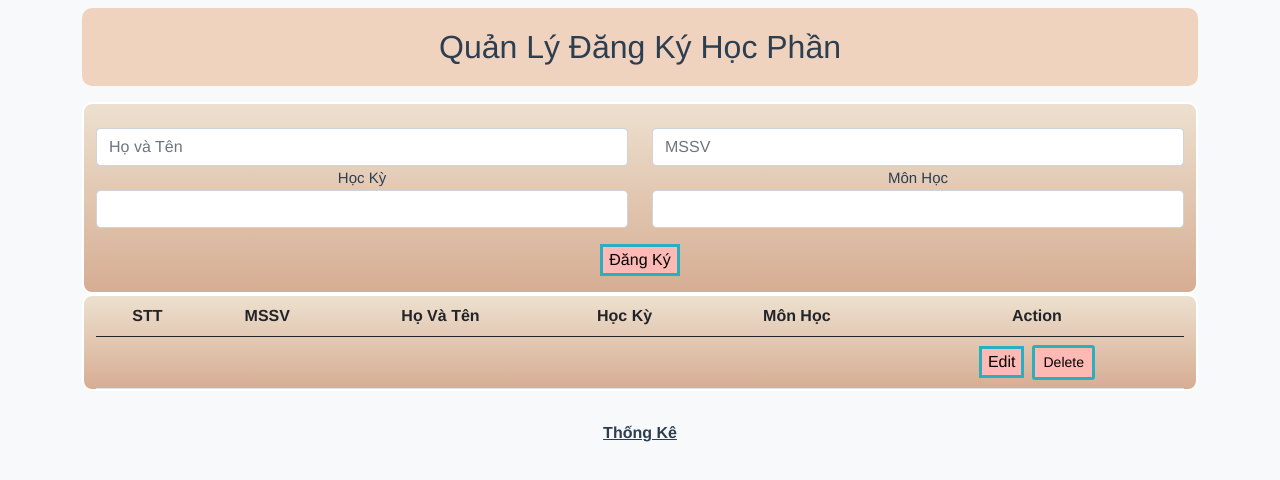
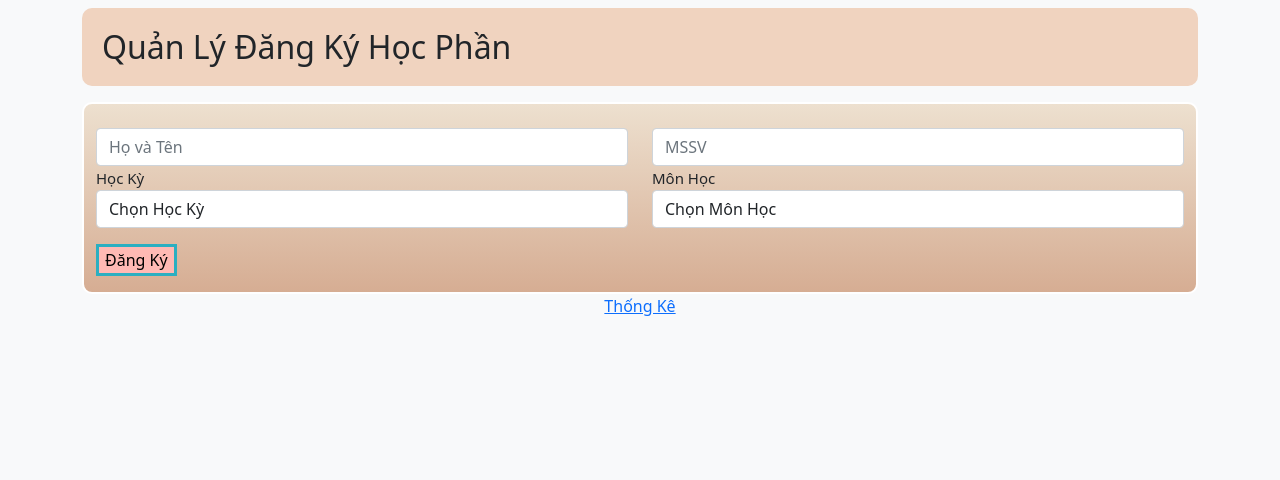
Before and after one commit to ngoc-cua/dangkymonhoc, a Vue app: page / in a window 1280 px wide. Shown: the top 480 px of the page. Built offline with nearby package versions, Linux system fonts and the light colour scheme.

Commit message:
them va thongke tìmkiem

```diff
--- a/package.json
+++ b/package.json
@@ -4,13 +4,13 @@
   "private": true,
   "scripts": {
     "serve": "vue-cli-service serve",
-    "build": "vue-cli-service build",
-    "lint": "vue-cli-service lint"
+    "build": "vue-cli-service build"
   },
   "dependencies": {
     "bootstrap-vue": "^2.23.1",
     "core-js": "^3.8.3",
     "firebase": "^10.8.1",
+    "toastr": "^2.1.4",
     "vue": "^3.2.13",
     "vue-router": "^4.0.3"
   },
--- a/src/App.vue
+++ b/src/App.vue
@@ -1,32 +1,22 @@
 <template>
   <div class="container">
     <router-view />
-  </div>
-  <nav class="my-2 my-md-0 mr-md-3">
-    <router-link to="/product">Thống Kê</router-link>
-  </nav>
+
+  <nav class="my-2 my-md-0 mr-md-3 text-center">
+    <router-link :to="isProductPage ? '/' : '/product'">{{ isProductPage ? 'Back' : 'Thống Kê' }}</router-link>
+  </nav></div>
 </template>
 
+<script>
+export default {
+  computed: {
+    isProductPage() {
+      return this.$route.path === '/product';
+    }
+  }
+}
+</script>
 
 <style>
-#app {
-  font-family: Avenir, Helvetica, Arial, sans-serif;
-  -webkit-font-smoothing: antialiased;
-  -moz-osx-font-smoothing: grayscale;
-  text-align: center;
-  color: #2c3e50;
-}
-
-nav {
-  padding: 30px;
-}
-
-nav a {
-  font-weight: bold;
-  color: #2c3e50;
-}
-
-nav a.router-link-exact-active {
-  color: #42b983;
-}
+/* styles here */
 </style>
--- a/src/components/SubjectCreate.vue
+++ b/src/components/SubjectCreate.vue
@@ -1,43 +1,88 @@
 <template>
+  <div>
     <h2 class="mt-2">Quản Lý Đăng Ký Học Phần</h2>
-  <form class="mt-3">
+    <form class="mt-3" @submit.prevent="register">
       <div class="container div">
         <div class="row mt-4">
           <div class="col-md-6">
-          <input
-            placeholder="Họ và Tên"
-            type="text"
-            class="form-control"
-            required
-          />
+            <input v-model="fullName" placeholder="Họ và Tên" type="text" class="form-control" required />
           </div>
           <div class="col-md-6">
-          <input placeholder="MSSV" type="text" class="form-control" required />
+            <input v-model="studentID" placeholder="MSSV" type="text" class="form-control" required />
           </div>
         </div>
         <div class="row">
           <div class="col-md-6">
-          <label for="">Học Kỳ</label>
-          <select class="form-control" name="" id="">
-            <option></option>
-            <option></option>
-            <option></option>
+            <label for="semester">Học Kỳ</label>
+            <select v-model="semester" class="form-control" id="semester" required>
+              <option value="">Chọn Học Kỳ</option>
+              <option value="1">Học Kỳ 1</option>
+              <option value="2">Học Kỳ 2</option>
             </select>
           </div>
           <div class="col-md-6">
-          <label for="">Môn Học</label>
-          <select class="form-control" name="" id="">
-            <option></option>
-            <option></option>
-            <option></option>
+            <label for="course">Môn Học</label>
+            <select v-model="selectedCourse" class="form-control" id="course" required>
+              <option value="">Chọn Môn Học</option>
+              <option v-for="course in courses" :key="course.id" :value="course.id">{{ course.name }}</option>
             </select>
           </div>
         </div>
         <button type="submit" class="mt-3 mb-3">Đăng Ký</button>
       </div>
     </form>
-  <!-- </div> -->
+    <div v-if="successMessage" class="alert alert-success">{{ successMessage }}</div>
+    <div v-if="errorMessage" class="alert alert-danger">{{ errorMessage }}</div>
+  </div>
 </template>
+<script>
+import { booksRef, push } from '@/firebase';
+
+export default {
+  data() {
+    return {
+      fullName: '',
+      studentID: '',
+      semester: '',
+      selectedCourse: '',
+      courses: [
+        { id: 1, name: 'Môn 1' },
+        { id: 2, name: 'Môn 2' },
+        { id: 3, name: 'Môn 3' }
+      ],
+      successMessage: '',
+      errorMessage: ''
+    };
+  },
+  methods: {
+    register() {
+      if (this.fullName && this.studentID && this.semester && this.selectedCourse) {
+        push(booksRef, {
+          fullName: this.fullName,
+          studentID: this.studentID,
+          semester: this.semester,
+          courseId: this.selectedCourse
+        }).then(() => {
+          this.successMessage = 'Đăng ký thành công!';
+          this.clearForm();
+        }).catch(error => {
+          console.error('Đăng ký thất bại:', error);
+          this.errorMessage = 'Đăng ký thất bại. Vui lòng thử lại sau.';
+        });
+      } else {
+        this.errorMessage = 'Vui lòng điền đầy đủ thông tin.';
+      }
+    },
+    clearForm() {
+      this.fullName = '';
+      this.studentID = '';
+      this.semester = '';
+      this.selectedCourse = '';
+    }
+  }
+};
+</script>
+
 
 <style scoped>
 .div {
@@ -54,8 +99,7 @@ h2 {
   border-radius: 10px;
 }
 button {
-  transition: color 0.8s ease-in-out, transform 0.8s ease-in-out,
-    background-color 0.8s ease-in-out;
+  transition: color 0.8s ease-in-out, transform 0.8s ease-in-out, background-color 0.8s ease-in-out;
   background-color: #ffb9b4;
   font-weight: 10px;
   border: 3px solid #2aafc1;
--- a/src/components/SubjectList.vue
+++ b/src/components/SubjectList.vue
@@ -1,52 +1,8 @@
 <template>
   <div class="container">
-    <table class="table m-0">
-      <thead>
-        <tr>
-          <th scope="col">STT</th>
-          <th scope="col">MSSV</th>
-          <th scope="col">Họ Và Tên</th>
-          <th scope="col">Học Kỳ</th>
-          <th scope="col">Môn Học</th>
-          <th scope="col">Action</th>
-        </tr>
-      </thead>
-      <tbody>
-        <tr>
-          <td></td>
-          <td></td>
-          <td></td>
-          <td></td>
-          <td></td>
-          <td>
-            <router-link>
-              <button class="me-2">Edit</button>
-            </router-link>
-            <button class="btn-sm">Delete</button>
-          </td>
-        </tr>
-      </tbody>
-    </table>
+
   </div>
 </template>
 <style scoped>
-div {
-  background: linear-gradient(#ede0cf, #d6ad93);
-  height: calc(100%);
-  width: calc(100%);
-  border-radius: 10px;
-  border: 2px solid white;
-}
-button {
-  transition: color 0.8s ease-in-out, transform 0.8s ease-in-out,
-    background-color 0.8s ease-in-out;
-  background-color: #ffb9b4;
-  font-weight: 10px;
-  border: 3px solid #2aafc1;
-}
-button:hover {
-  color: #fee7ed;
-  transform: scale(1.2);
-  background-color: #2aafc1;
-}
+
 </style>
--- /dev/null
+++ b/src/firebase.js
@@ -0,0 +1,20 @@
+// firebase.js
+import { initializeApp } from 'firebase/app';
+import { getDatabase, ref, push } from 'firebase/database';
+const firebaseConfig = {
+    apiKey: "AIzaSyDXxKZpOMkHva6xFLi4curUflwGzZ9Sh_I",
+    authDomain: "quanly-f1258.firebaseapp.com",
+    databaseURL: "https://quanly-f1258-default-rtdb.firebaseio.com",
+    projectId: "quanly-f1258",
+    storageBucket: "quanly-f1258.appspot.com",
+    messagingSenderId: "787333278536",
+    appId: "1:787333278536:web:580149026110e23a72a17d",
+    measurementId: "G-WSKBFT778L"
+  };
+
+
+  const app = initializeApp(firebaseConfig);
+  const db = getDatabase(app);
+  const booksRef = ref(db, 'books');
+
+  export { booksRef, push };
--- a/src/router/index.js
+++ b/src/router/index.js
@@ -17,9 +17,9 @@ const routes = [
     // which is lazy-loaded when the route is visited.
     component: EditView
   },
-   {
+  {
     path: '/product',
-    name: 'product.list',
+    name: 'product.list ',
     component: ProductView
   },
 ]
--- a/src/views/ProductView.vue
+++ b/src/views/ProductView.vue
@@ -1,40 +1,148 @@
 <template>
-  <h3>Thống Kê</h3>
-  <div class="container">
-    <table class="table table-bordered mt-3">
+  <div class="container pt-5 pb-5">
+    <!-- Input để nhập MSSV hoặc chọn Học Kỳ -->
+    <input v-model="searchText" type="text" placeholder="Nhập MSSV hoặc Chọn Học Kỳ" class="form-control mb-3" />
+    <select v-model="searchType" class="form-select mb-3">
+      <option value="studentID">MSSV</option>
+      <option value="semester">Học Kỳ</option>
+    </select>
+    <table class="table table-striped">
       <thead>
         <tr>
           <th scope="col">STT</th>
-          <th scope="col">Họ và Tên</th>
           <th scope="col">MSSV</th>
+          <th scope="col">Họ Và Tên</th>
           <th scope="col">Học Kỳ</th>
           <th scope="col">Môn Học</th>
+          <th scope="col">Action</th>
         </tr>
       </thead>
       <tbody>
-        <tr>
-          <td scope="row"></td>
-          <td></td>
-          <td></td>
-          <td></td>
-          <td></td>
+        <!-- Sử dụng filteredRegistrations thay vì registrations -->
+        <tr v-for="(registration, index) in filteredRegistrations" :key="registration.id">
+          <td>{{ index + 1 }}</td>
+          <td>{{ registration.studentID }}</td>
+          <td>{{ registration.fullName }}</td>
+          <td>{{ registration.semester }}</td>
+          <td>{{ getCourseName(registration.courseId) }}</td>
+          <td>
+            <router-link :to="'/edit/' + registration.id" class="btn btn-primary me-2">Edit</router-link>
+            <button @click="deleteRegistration(registration.id)" class="btn btn-danger btn-sm">Delete</button>
+          </td>
         </tr>
       </tbody>
     </table>
   </div>
 </template>
+
+<script>
+import { onValue } from 'firebase/database';
+import { booksRef } from '@/firebase';
+
+export default {
+  data() {
+    return {
+      registrations: [],
+      courses: [
+        { id: 1, name: 'Môn 1' },
+        { id: 2, name: 'Môn 2' },
+        { id: 3, name: 'Môn 3' }
+      ],
+      searchText: '', // Biến để lưu trữ MSSV hoặc Học Kỳ được nhập từ người dùng
+      searchType: 'studentID' // Loại tìm kiếm mặc định là MSSV
+    };
+  },
+  methods: {
+    fetchRegistrations() {
+      onValue(booksRef, snapshot => {
+        this.registrations = [];
+        snapshot.forEach(childSnapshot => {
+          this.registrations.push({
+            id: childSnapshot.key,
+            ...childSnapshot.val()
+          });
+        });
+      });
+    },
+    getCourseName(courseId) {
+      const course = this.courses.find(course => course.id === courseId);
+      return course ? course.name : '';
+    },
+
+  },
+  computed: {
+    filteredRegistrations() {
+      // Nếu không có searchText hoặc searchType không hợp lệ, trả về tất cả các đăng ký
+      if (!this.searchText || !['studentID', 'semester'].includes(this.searchType)) {
+        return this.registrations;
+      }
+      // Lọc danh sách đăng ký dựa trên searchText và searchType
+      return this.registrations.filter(registration => {
+        // Nếu searchType là 'studentID', lọc dựa trên MSSV
+        if (this.searchType === 'studentID') {
+          return registration.studentID.toLowerCase().includes(this.searchText.toLowerCase());
+        }
+        // Nếu searchType là 'semester', lọc dựa trên Học Kỳ
+        if (this.searchType === 'semester') {
+          return registration.semester.toLowerCase().includes(this.searchText.toLowerCase());
+        }
+      });
+    }
+  },
+  created() {
+    this.fetchRegistrations();
+  }
+};
+</script>
+
 <style scoped>
-div {
+div{
+
   background: linear-gradient(#ede0cf, #d6ad93);
-  height: calc(100%);
-  width: calc(100%);
-  border-radius: 10px;
-  border: 2px solid white;
 }
-h3 {
-  background-color: #f0d3bf;
-  padding-block: 15px;
-  padding-inline: 15px;
-  border-radius: 10px;
+/* CSS cho input */
+.input-container {
+  margin-bottom: 20px;
+}
+
+/* CSS cho select */
+.select-container {
+  margin-bottom: 20px;
+}
+
+/* CSS cho table */
+.table-container {
+  margin-top: 20px;
+}
+table{
+  background-color: #fff;
+}
+
+/* CSS cho nút Edit */
+.btn-edit {
+  background-color: #007bff;
+  color: #fff;
+  border: none;
+  padding: 6px 12px;
+  border-radius: 4px;
+  transition: background-color 0.3s ease;
+}
+
+.btn-edit:hover {
+  background-color: #0056b3;
+}
+
+/* CSS cho nút Delete */
+.btn-delete {
+  background-color: #dc3545;
+  color: #fff;
+  border: none;
+  padding: 6px 12px;
+  border-radius: 4px;
+  transition: background-color 0.3s ease;
+}
+
+.btn-delete:hover {
+  background-color: #bd2130;
 }
 </style>
```
Also changed, not shown: 2 other files (tests, documents, lock files or other folders). Lines whose indentation alone changed are shown as unchanged.
